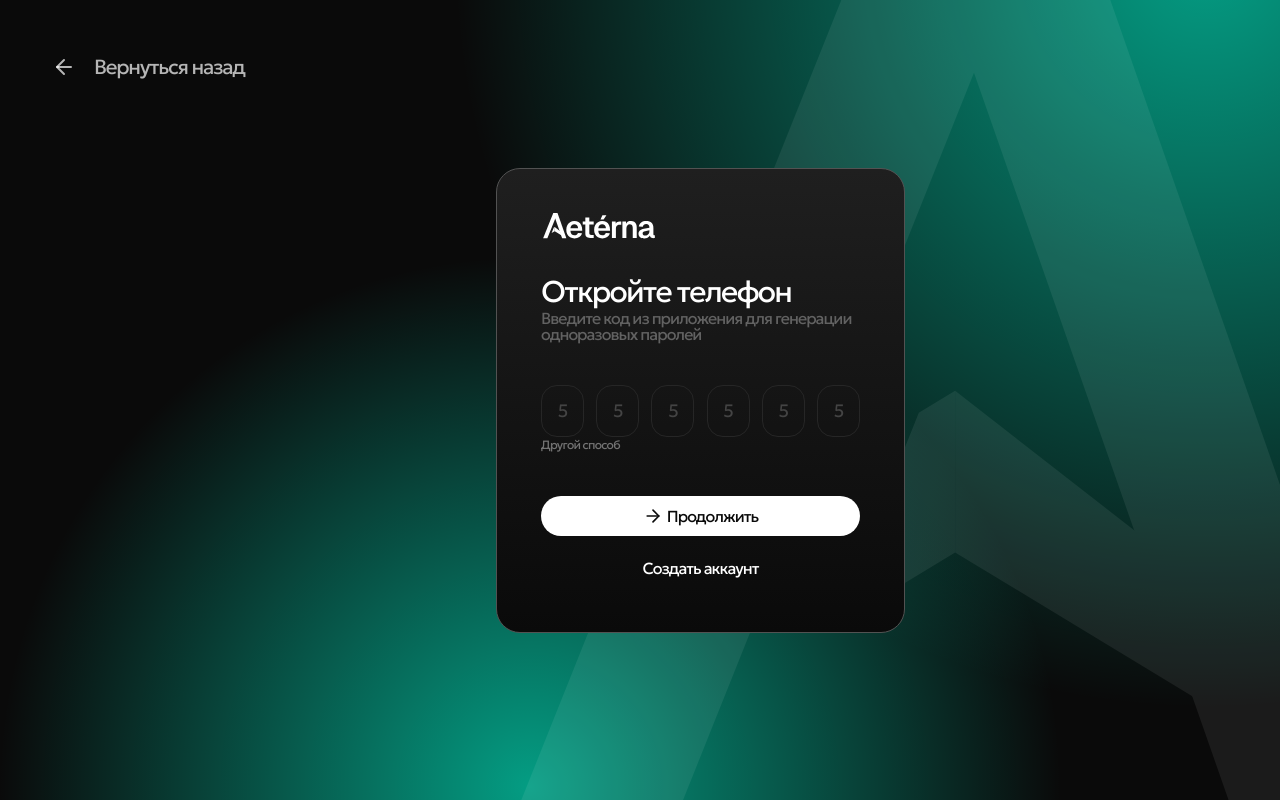
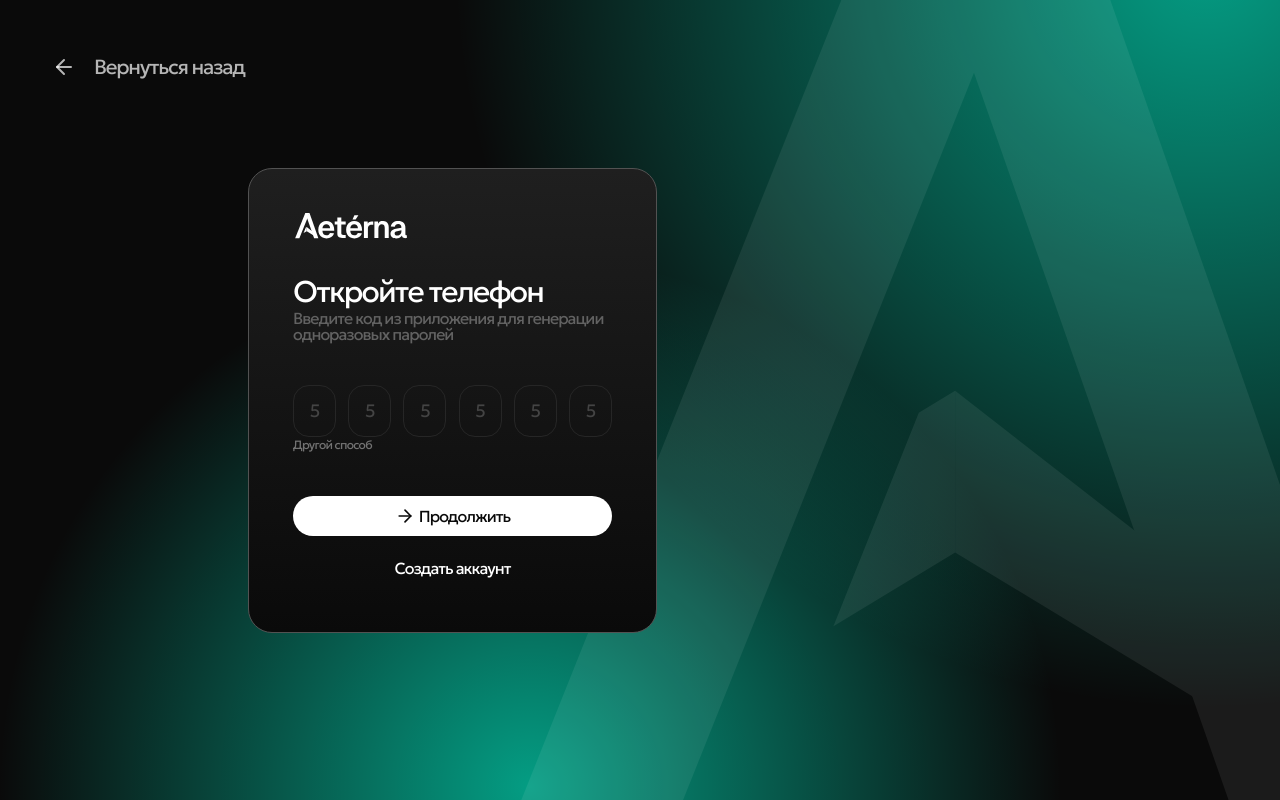
Before and after one commit to ECS1PLE/Aeterna-Sso, a Next.js app: page /auth in a window 1280 px wide. Built offline with nearby package versions, Linux system fonts and the light colour scheme.

Commit message:
Fix ml Auth Block

```diff
--- a/src/app/Block.tsx
+++ b/src/app/Block.tsx
@@ -83,7 +83,7 @@ const Block = () => {
 
       return (
         <MainBlock
-          className="ml-[248px] mt-auto mb-auto gap-[43px] w-[409px]"
+          className="mt-auto mb-auto gap-[43px] w-[409px]"
           ContainerClass="min-h-screen sm:ml-[248px]"
           title={currentStep.title}
           text={currentStep.text}
```
